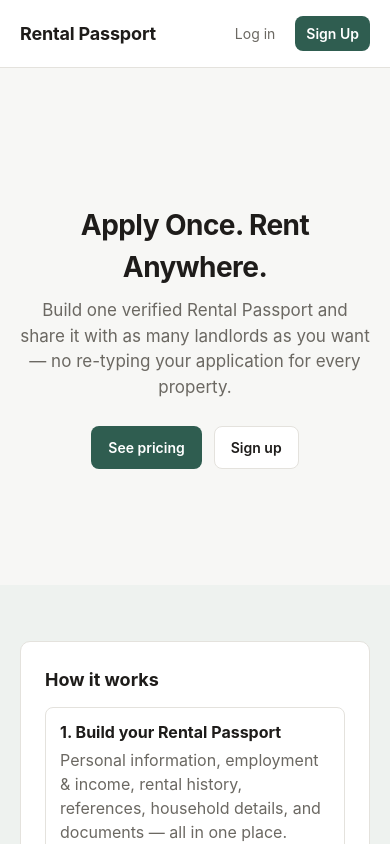
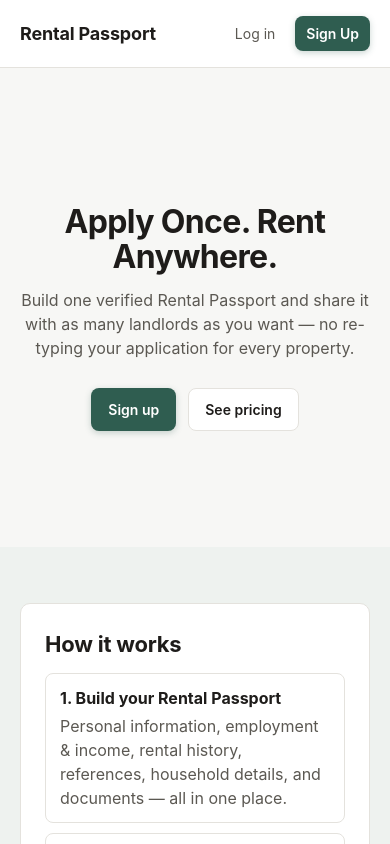
Before and after one commit to Pristinepropertysllc-source/rental-passport, a Next.js app: page / in a window 390 px wide. Shown: the top 844 px of the page. Built offline with nearby package versions, Linux system fonts and the light colour scheme; no server answers.

Commit message:
Polish landing page visual design: typography, contrast, buttons, pricing card

```diff
--- a/app/globals.css
+++ b/app/globals.css
@@ -1,11 +1,9 @@
-
-
 :root {
   --bg: #f7f7f5;
   --surface: #ffffff;
   --border: #e4e2dd;
   --ink: #1e1c1a;
-  --ink-muted: #6b6862;
+  --ink-muted: #5b5852;
   --brand: #2f5d50;
   --brand-dark: #1e4a3f;
   --accent: #c98a4b;
@@ -74,6 +72,7 @@ a {
 .nav-links a:hover {
   color: var(--ink);
 }
+
 .nav-links a.btn-primary,
 .nav-links a.btn-primary:hover {
   color: #fff;
@@ -159,6 +158,7 @@ h2 {
 .btn-primary {
   background: var(--brand);
   color: white;
+  box-shadow: 0 2px 6px rgba(47, 93, 80, 0.25);
 }
 
 .btn-primary:hover {
@@ -237,17 +237,49 @@ h2 {
   text-align: center;
 }
 
+.hero h1 {
+  font-size: 44px;
+  line-height: 1.1;
+}
+
 .hero p {
   color: var(--ink-muted);
-  font-size: 17px;
-  max-width: 520px;
-  margin: 10px auto 26px;
+  font-size: 18px;
+  max-width: 560px;
+  margin: 14px auto 28px;
 }
 
 .hero-actions {
   display: flex;
   gap: 12px;
   justify-content: center;
+}
+
+/* Landing-page section headings get more visual weight than the app's
+   default h2 (used for compact in-app card titles) -- scoped to .lp-band
+   only so dashboard/admin pages are unaffected. */
+.lp-band h2 {
+  font-size: 26px;
+  letter-spacing: -0.01em;
+  margin-bottom: 12px;
+}
+
+@media (max-width: 640px) {
+  .hero h1 {
+    font-size: 32px;
+  }
+
+  .hero p {
+    font-size: 16px;
+  }
+
+  .lp-band h2 {
+    font-size: 22px;
+  }
+
+  .lp-band {
+    padding: 40px 0;
+  }
 }
 
 table {
@@ -462,17 +494,18 @@ th {
 .pricing-card {
   border: 1px solid var(--border);
   border-radius: var(--radius);
-  padding: 24px;
+  padding: 28px;
+  background: var(--surface);
 }
 
 .pricing-card h3 {
   margin: 0 0 4px;
-  font-size: 18px;
+  font-size: 19px;
 }
 
 .pricing-card-highlight {
   border-color: var(--brand);
-  box-shadow: 0 0 0 1px var(--brand);
+  box-shadow: 0 8px 24px rgba(47, 93, 80, 0.14);
 }
 
 .price-tag {
@@ -666,6 +699,7 @@ th {
   border-radius: 10px;
   background: var(--surface);
   padding: 24px;
+  box-shadow: 0 2px 10px rgba(0, 0, 0, 0.03);
 }
 
 .faq-sidebar-content:focus-visible {
--- a/app/page.tsx
+++ b/app/page.tsx
@@ -23,12 +23,12 @@ export default async function HomePage() {
               you want &mdash; no re-typing your application for every property.
             </p>
             <div className="hero-actions">
-              <a className="btn btn-primary" href="#pricing">
+              <Link className="btn btn-primary" href="/register">
+                Sign up
+              </Link>
+              <a className="btn btn-secondary" href="#pricing">
                 See pricing
               </a>
-              <Link className="btn btn-secondary" href="/register">
-                Sign up
-              </Link>
             </div>
           </div>
         </div>
```
